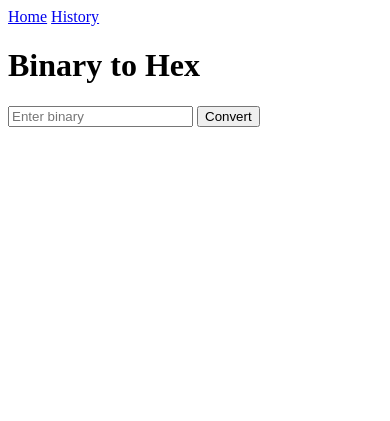
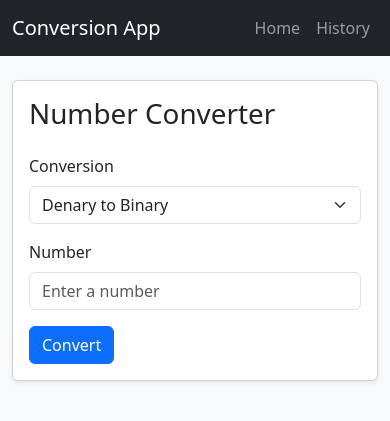
Before and after one commit to nuast/simple, a Flask app: page / in a window 390 px wide. Shown: the top 421 px of the page. Run offline with Flask 3, Linux system fonts and the light colour scheme; data that the repository does not hold is empty.

Commit message:
Add multiple base conversions and Bootstrap styling
Expand the converter from binary-to-hex only to support all combinations of denary, binary, hexadecimal, and octal conversions. Refactor app.py to use a conversion mapping dictionary and accept a conversion type parameter. Fix conversion functions to handle string inputs by casting to int. Redesign UI with Bootstrap 5.3.3 for improved styling and responsiveness across all templates.

```diff
--- a/app.py
+++ b/app.py
@@ -1,8 +1,16 @@
 from flask import Flask, render_template, request
-import db # import save
-from cs import bin2hex
+import db
+
+from cs import (den2bin, den2hex, den2oct, bin2den, hex2den,
+                oct2den, bin2hex, bin2oct, hex2bin, hex2oct)
 
 app = Flask(__name__)
+
+
+conversions = {
+    "d2b": den2bin, "d2h": den2hex, "d2o": den2oct, "b2d": bin2den, "h2d": hex2den,
+    "o2d": oct2den, "b2h": bin2hex, "b2o": bin2oct, "h2b": hex2bin, "h2o": hex2oct
+}
 
 
 @app.route("/", methods=["GET", "POST"])
@@ -10,16 +18,24 @@ def index():
     answer = ""
 
     if request.method == "POST":
-        binary = request.form["binary"]
-        db.save_input(binary)  # save.save_input(binary)
-        answer = bin2hex(binary)
+        conversion = request.form["conversion"]
+        number = request.form["number"]
 
-    return render_template("home.html", answer=answer.upper(), recent_inputs=db.recent_input()) #save.recent_input()
+        db.save_input(number)
+        answer = conversions[conversion](number)
+
+    return render_template(
+        "home.html",
+        answer=str(answer).upper(),
+    )
 
 
 @app.route("/history")
 def history():
-    return render_template("history.html", recent_inputs=db.recent_input(50))
+    return render_template(
+        "history.html",
+        recent_inputs=db.recent_input(21)
+    )
 
 
 if __name__ == "__main__":
--- a/cs/conv.py
+++ b/cs/conv.py
@@ -1,7 +1,7 @@
 # Base conversion functions
 
 def den2bin(den):
-    binary = bin(den)
+    binary = bin(int(den))
     binary = binary.replace("0b", "")
     return binary
 
@@ -11,7 +11,7 @@ def den2hex(den):
     return hexadecimal
 
 def den2oct(den):
-    octal = oct(den)
+    octal = oct(int(den))
     octal = octal.replace("0o", "")
     return octal
 
--- a/templates/base.html
+++ b/templates/base.html
@@ -1,16 +1,43 @@
 <!DOCTYPE html>
-<html>
+<html lang="en">
 <head>
+    <meta charset="UTF-8">
+    <meta name="viewport" content="width=device-width, initial-scale=1">
+
     <title>Conversion App</title>
+
+    <link
+        href="https://cdn.jsdelivr.net/npm/bootstrap@5.3.3/dist/css/bootstrap.min.css"
+        rel="stylesheet"
+    >
 </head>
-<body>
 
-    <nav>
-        <a href="{{ url_for('index') }}">Home</a>
-        <a href="{{ url_for('history') }}">History</a>
+<body class="bg-light">
+
+    <nav class="navbar navbar-expand navbar-dark bg-dark">
+        <div class="container">
+            <a class="navbar-brand" href="{{ url_for('index') }}">
+                Conversion App
+            </a>
+
+            <div class="navbar-nav">
+                <a class="nav-link" href="{{ url_for('index') }}">Home</a>
+                <a class="nav-link" href="{{ url_for('history') }}">History</a>
+            </div>
+        </div>
     </nav>
 
-    {% block content %}{% endblock %}
+    <main class="container py-4">
+        <div class="card shadow-sm">
+            <div class="card-body">
+                {% block content %}{% endblock %}
+            </div>
+        </div>
+    </main>
+
+    <script
+        src="https://cdn.jsdelivr.net/npm/bootstrap@5.3.3/dist/js/bootstrap.bundle.min.js">
+    </script>
 
 </body>
 </html>
--- a/templates/home.html
+++ b/templates/home.html
@@ -2,13 +2,44 @@
 
 {% block content %}
 
-<h1>Binary to Hex</h1>
+<h1 class="mb-4">Number Converter</h1>
 
 <form method="post">
-    <input name="binary" placeholder="Enter binary">
-    <button type="submit">Convert</button>
+    <div class="mb-3">
+        <label for="conversion" class="form-label">Conversion</label>
+
+        <select name="conversion" id="conversion" class="form-select">
+            <option value="d2b">Denary to Binary</option>
+            <option value="d2h">Denary to Hexadecimal</option>
+            <option value="d2o">Denary to Octal</option>
+            <option value="b2d">Binary to Denary</option>
+            <option value="b2h">Binary to Hexadecimal</option>
+            <option value="b2o">Binary to Octal</option>
+            <option value="h2d">Hexadecimal to Denary</option>
+            <option value="h2b">Hexadecimal to Binary</option>
+            <option value="h2o">Hexadecimal to Octal</option>
+            <option value="o2d">Octal to Denary</option>
+        </select>
+    </div>
+
+    <div class="mb-3">
+        <label for="number" class="form-label">Number</label>
+
+        <input
+            type="text"
+            name="number"
+            id="number"
+            class="form-control"
+            placeholder="Enter a number"
+            required
+        >
+    </div>
+
+    <button type="submit" class="btn btn-primary">Convert</button>
 </form>
 
-<p>{{ answer }}</p>
+{% if answer %}
+    <h2 class="mt-4">Result: {{ answer }}</h2>
+{% endif %}
 
 {% endblock %}
```
Also changed, not shown: templates/history.html (+28 -9 lines).
